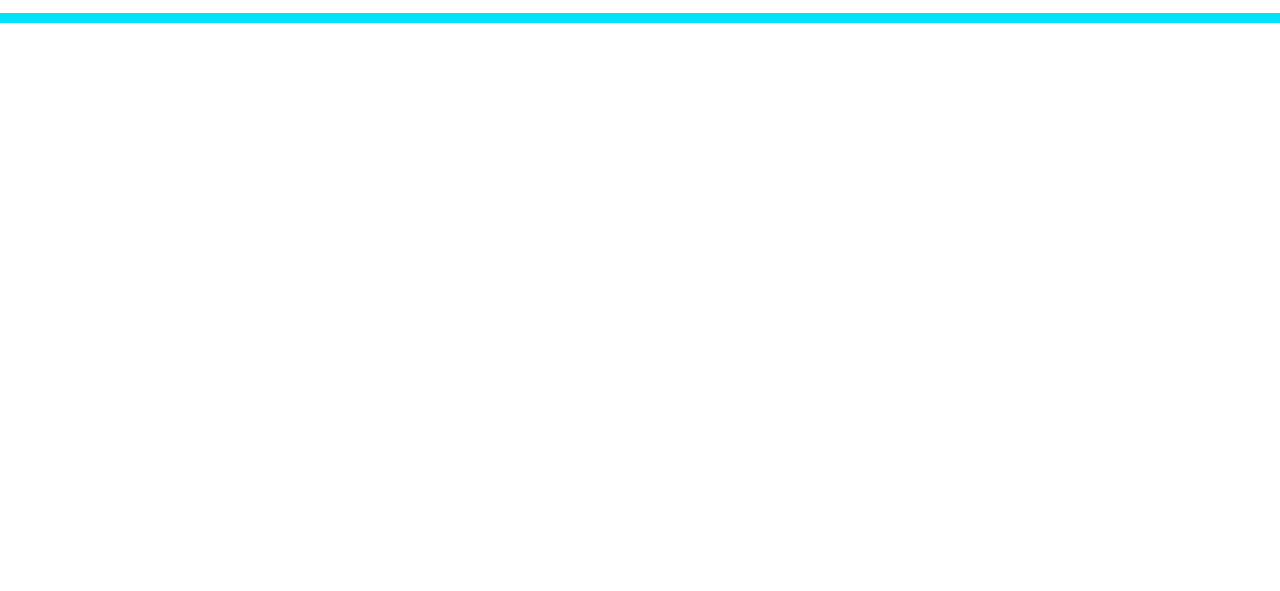
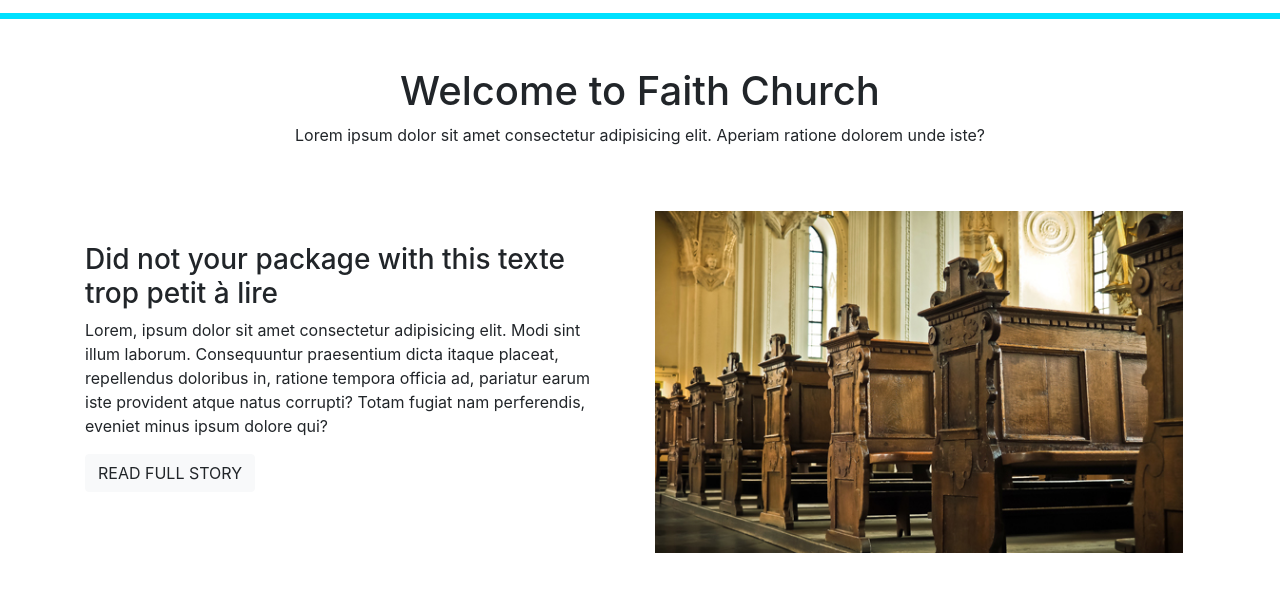
Before and after one commit to Maxlewa/html-bootstrap-git-r-cap-exercice, a plain HTML site: page index.html in a window 1280 px wide. Shown: the part 49-640 px from the top of the page. Drawn offline with nearby package versions, Linux system fonts and the light colour scheme.

Commit message:
section un ok

```diff
--- a/index.html
+++ b/index.html
@@ -24,10 +24,30 @@
                 <a href="" class="ml-5 text-decoration-none text-dark"><i class="fas fa-search"></i></a>
             </div>
         </nav>
-        <div class="bg-turquoise" style="height:10px">
-
+        <div class="bg-turquoise" style="height:6px">
         </div>
     </header>
+
+    <!--SECTION 1-->
+    <section>
+        <div class="mt-5 text-center">
+            <h1>Welcome to Faith Church</h1>
+            <p>Lorem ipsum dolor sit amet consectetur adipisicing elit. Aperiam ratione dolorem unde iste?</p>
+        </div>
+        <div class="container mt-5">
+            <div class="row mt-5">
+                <div class="col-6 mt-5 pr-5">
+                    <h3>Did not your package with this texte trop petit à lire</h3>
+                    <p>Lorem, ipsum dolor sit amet consectetur adipisicing elit. Modi sint illum laborum. Consequuntur praesentium dicta itaque placeat, repellendus doloribus in, ratione tempora officia ad, pariatur earum iste provident atque natus corrupti? Totam fugiat nam perferendis, eveniet minus ipsum dolore qui?</p>
+                    <button type="button" class="btn btn-light">READ FULL STORY</button>
+                </div>
+                <div class="col-6 mt-3">
+                    <img src="./public/images/about.jpg" alt="" style="width: 33em;">
+                </div>
+            </div>
+        </div>
+
+    </section>
 
 
     <!-- SCRIPT BOOTSTRAP -->
```
